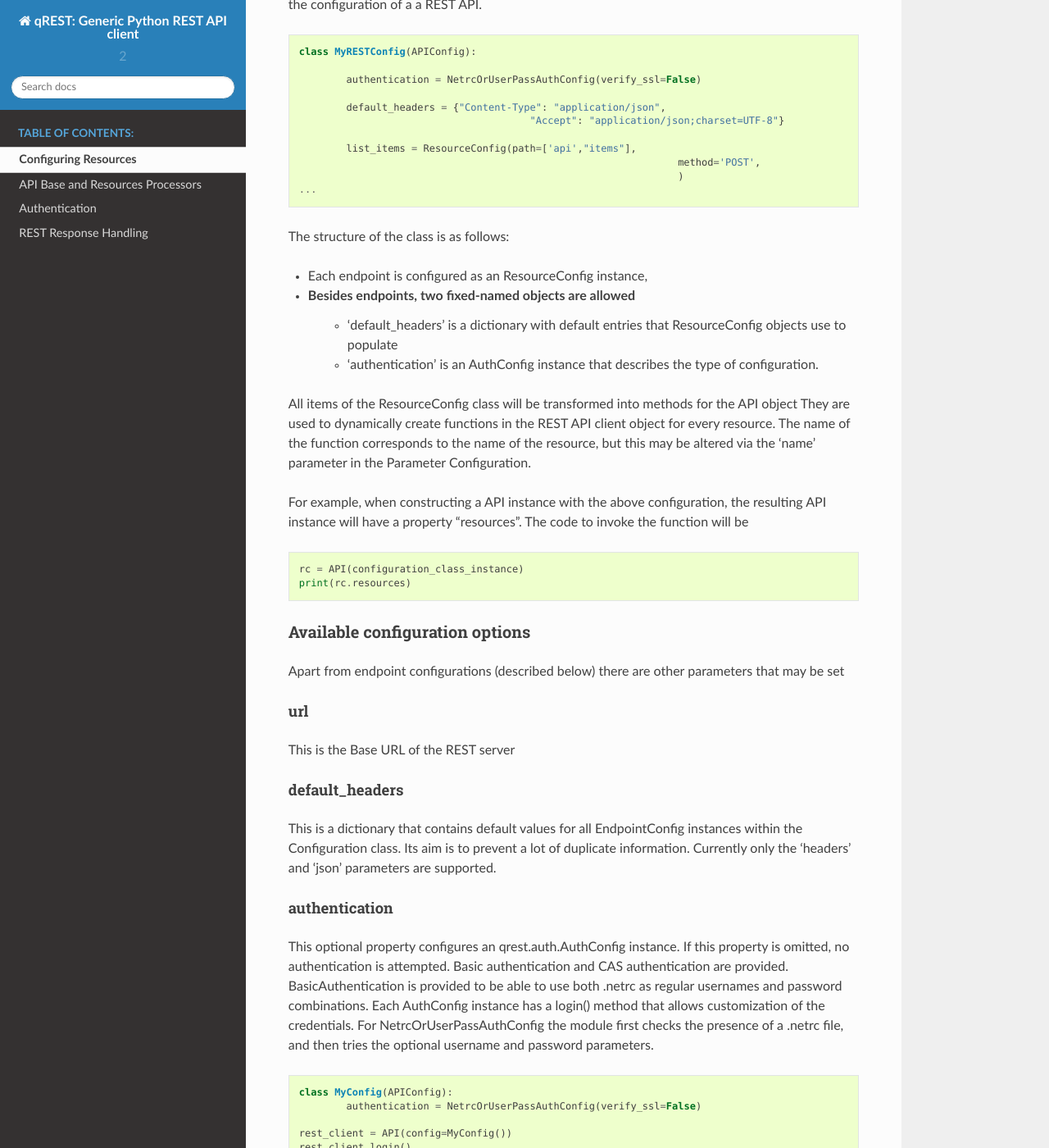
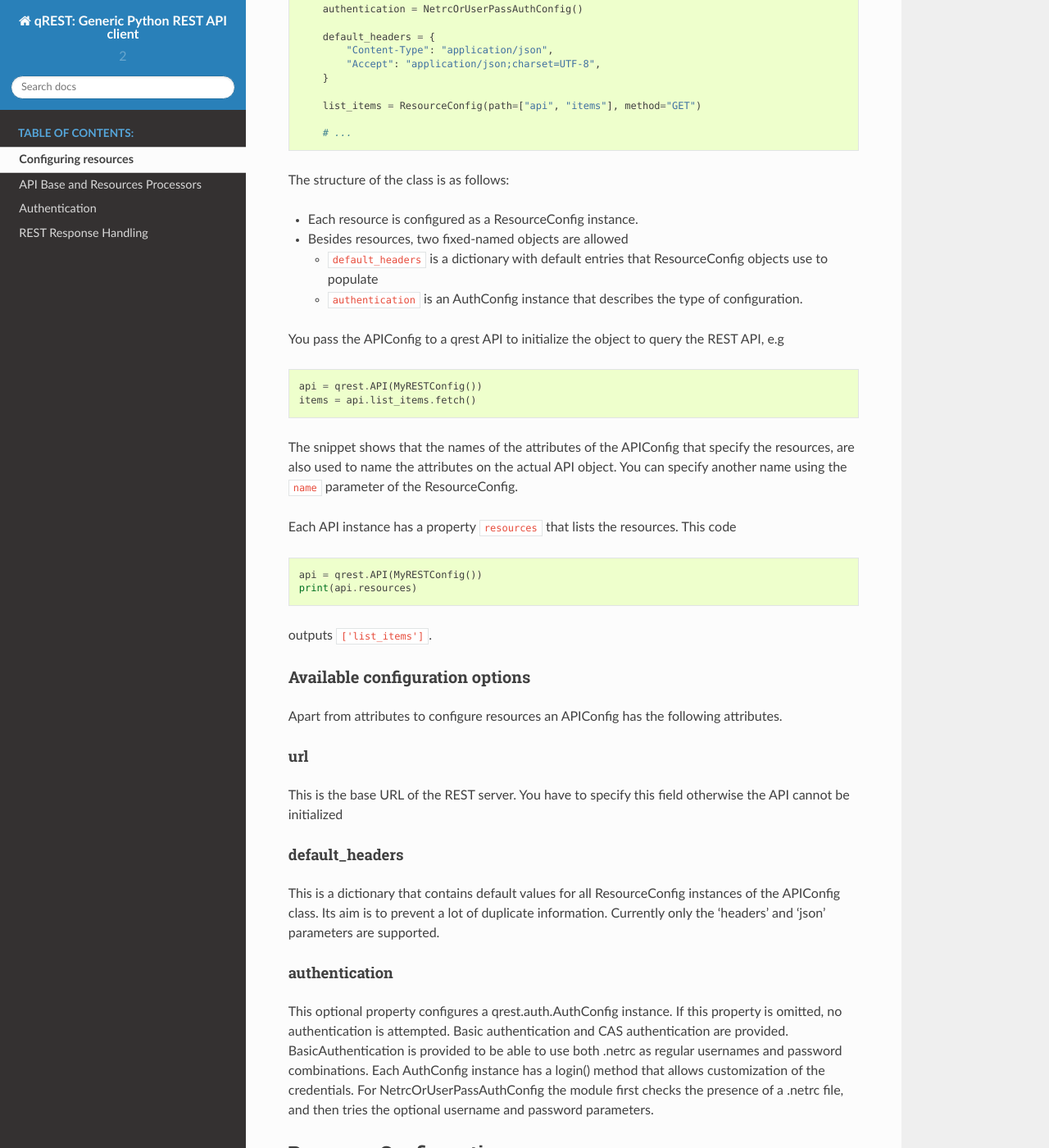
Before and after one commit to tsoenen/qrest, a Sphinx documentation site: the page built from docs/source/configuration.rst, in a window 1280 px wide and 1400 px high, scrolled down 787 px. Shown: the whole window at 82% size. Built offline with Sphinx 7.4.7 and the Read the Docs theme 2.0.0, drawn with Linux system fonts in a browser that asks for light colours; some of the changed text lies outside the part shown.

Commit message:
VSDEV-1755: Update documentation on configuring resources

```diff
--- a/docs/source/configuration.rst
+++ b/docs/source/configuration.rst
@@ -1,242 +1,249 @@
 #####################
-Configuring Resources
+Configuring resources
 #####################
-This document is part of the Python REST API client package and documents how to use the package to query arbitrary REST APIs.
-For a given REST API, the resources are described by means of a RESTConfig instance which holds the configuration of every resource in the REST API.
-The configuration class is then passed to a API object to create an interface to a REST server
 
-Basic usage is to define all parameters of the REST service into a configuration structure, and then use this as a parameter
-::
+This section documents the use of the qrest package to query arbitrary REST
+APIs. For a given REST API, you create an APIConfig that configures all the
+resources of the API [#subclass]_. A resource itself is configured using a
+ResourceConfig instance. The introduction showed how that looks for the
+JSONPlaceholder website::
 
-	class MyRESTConfig(APIConfig):
-		...
-	my_config = MyRESTConfig()
+  class JSONPlaceholderConfig(APIConfig):
 
-	rest_client = API(config=my_config)
+      url = "https://jsonplaceholder.typicode.com"
 
-or:
-::
+      all_posts = ResourceConfig(path=["posts"], method="GET", description="retrieve all posts")
 
-	class MyRESTConfig(APIConfig):
-		...
-
-	class DataRepository(Launcher):
-		config = MyRESTConfig()
-
-	data_rep = DataRepository()
-
+      filter_posts = ResourceConfig(
+          path=["posts"],
+          method="GET",
+          description="retrieve all posts by filter criteria",
+          parameters={
+              "title": QueryParameter(
+                  name="title", required=False, description="the title of the post",
+              ),
+          },
 
 
 ********************
-Server Configuration
+Server configuration
 ********************
 
-The main configuration object is a Python class inspired by the Django Model objects. It contains the configuration of a a REST API.
+The main configuration object, the APIConfig, is inspired by Django Model
+objects. It contains the configuration of a REST API.
 
 ::
 
-	class MyRESTConfig(APIConfig):
+  class MyRESTConfig(APIConfig):
 
-		authentication = NetrcOrUserPassAuthConfig(verify_ssl=False)
+      url = "http://example.com/rest/v1/"
 
-		default_headers = {"Content-Type": "application/json",
-					       "Accept": "application/json;charset=UTF-8"}
+      authentication = NetrcOrUserPassAuthConfig()
 
-		list_items = ResourceConfig(path=['api',"items"],
-									method='POST',
-									)
-	...
+      default_headers = {
+          "Content-Type": "application/json",
+          "Accept": "application/json;charset=UTF-8",
+      }
+
+      list_items = ResourceConfig(path=["api", "items"], method="GET")
+
+      # ...
 
 The structure of the class is as follows:
 
-* Each endpoint is configured as an ResourceConfig instance,
+* Each resource is configured as a ResourceConfig instance.
 
-* Besides endpoints, two fixed-named objects are allowed
-	* 'default_headers' is a dictionary with default entries that ResourceConfig objects use to populate
-	* 'authentication' is an AuthConfig instance that describes the type of configuration.
+* Besides resources, two fixed-named objects are allowed
 
-All items of the ResourceConfig class will be transformed into methods for the API object
-They are used to dynamically create functions in the REST API client object for every resource.
-The name of the function corresponds to the name of the resource, but this may be altered via the 'name' parameter in the Parameter Configuration.
+  * ``default_headers`` is a dictionary with default entries that ResourceConfig objects use to populate
+  * ``authentication`` is an AuthConfig instance that describes the type of configuration.
 
-For example, when constructing a API instance with the above configuration, the resulting API instance will have a property "resources".
-The code to invoke the function will be
+You pass the APIConfig to a qrest API to initialize the object to query the REST
+API, e.g
 
 ::
 
-	rc = API(configuration_class_instance)
-	print(rc.resources)
+  api = qrest.API(MyRESTConfig())
+  items = api.list_items.fetch()
+
+The snippet shows that the names of the attributes of the APIConfig that specify
+the resources, are also used to name the attributes on the actual API object.
+You can specify another name using the ``name`` parameter of the ResourceConfig.
+
+Each API instance has a property ``resources`` that lists the resources. This
+code
+
+::
+
+  api = qrest.API(MyRESTConfig())
+  print(api.resources)
+
+outputs ``['list_items']``.
 
 Available configuration options
 ===============================
 
-Apart from endpoint configurations (described below) there are other parameters that may be set
+Apart from attributes to configure resources an APIConfig has the following attributes.
 
 url
 ---
-This is the Base URL of the REST server
+This is the base URL of the REST server. You have to specify this field
+otherwise the API cannot be initialized
 
 default_headers
 ---------------
-This is a dictionary that contains default values for all EndpointConfig instances within the Configuration class. Its aim is
-to prevent a lot of duplicate information. Currently only the 'headers' and 'json' parameters are supported.
+This is a dictionary that contains default values for all ResourceConfig
+instances of the APIConfig class. Its aim is to prevent a lot of duplicate
+information. Currently only the 'headers' and 'json' parameters are supported.
 
 
 authentication
 --------------
-This optional property configures an qrest.auth.AuthConfig instance. If this property is omitted, no authentication is attempted.
-Basic authentication and CAS authentication are provided. BasicAuthentication is provided to be able to use both .netrc as regular usernames
-and password combinations. Each AuthConfig instance has a login() method that allows customization of the credentials. For NetrcOrUserPassAuthConfig
-the module first checks the presence of a .netrc file, and then tries the optional username and password parameters.
+
+This optional property configures a qrest.auth.AuthConfig instance. If this
+property is omitted, no authentication is attempted. Basic authentication and
+CAS authentication are provided. BasicAuthentication is provided to be able to
+use both .netrc as regular usernames and password combinations. Each AuthConfig
+instance has a login() method that allows customization of the credentials. For
+NetrcOrUserPassAuthConfig the module first checks the presence of a .netrc file,
+and then tries the optional username and password parameters.
+
+
+**********************
+Resource Configuration
+**********************
+
+This section describes the different attributes of a ResourceConfig. It uses the
+following ResourceConfig as an example::
+
+  class MyConfig(APIConfig):
+
+      get_posts = ResourceConfig(
+          method="GET",
+          path=["rest", "v1", "{location}", "posts"],
+          description="this describes the role of the endpoint",
+          path_description={"location": "this describes the location part of the parameter"},
+          headers={"command": "search"},
+          processor=JSONResource(extract_section=["_embedded", "posts"], create_attribute="myposts"),
+          parameters={"post_uid": BodyParameter(name="PostUID")},
+      )
+
+  api = API(config=MyConfig())
+
+method
+======
+
+The resource method configuration option specifies which HTTP request method
+should be used. Commonly used HTTP request methods are GET, POST, PUT and
+DELETE. If no resource method has been specified, the default method GET will be
+used. For request methods where content is part of the request body, the "data"
+parameter of the resource function can be used.
+
+In other words the code
 
 ::
 
-	class MyConfig(APIConfig):
-		authentication = NetrcOrUserPassAuthConfig(verify_ssl=False)
+  api.get_posts(post_uid="12345")
 
-	rest_client = API(config=MyConfig())
-	rest_client.login()
+will perform a HTTP GET request with ``{"PostUID": 12345}`` as the request body.
 
+path
+====
 
+One of the configuration options of a resource, is the path. The path option is
+a list of strings that, when joined by a forward slash "/", specifies where the
+resource is located in the REST API. If a path parameter is used, you can put
+curly braces "{}" around the name of that parameter. From the example above::
 
-**********************
-Endpoint Configuration
-**********************
+  path=["rest", "v1", "{location}", "posts"],
+
+Here, the above configuration corresponds to a path of
+``rest/v1/{location}/posts`` where ``{location}`` is specified by a required
+keyword parameter in the function call. To give an example, the code
 
 ::
 
-	get_posts = ResourceConfig(path=['rest', 'v1', '{location}',"posts"],
-								description='this describes the role of the endpoint',
-								path_description={'location': 'this desribes the path parameter',}
-								method='POST',
-								headers={"command": "search"},
-								processor=JSONResource(extract_section=["_embedded", "posts"],create_attribute="myposts",)
-								parameters={
-									'post_uid': BodyParameter(name="PostUID"),
-								},
-							)
+  api.get_posts.fetch(location='myhouse')
 
+will request the resource at URL http://example.com/rest/v1/myhouse/posts.
 
-Method
-======
+description
+===========
 
-The resource method configuration option specifies which HTTP request method should be used.
-Commonly used HTTP request methods are "GET", "POST", "PUT" and "DELETE".
-If no resource method has been specified, the default method "GET" will be used.
-For request methods where content is part of the request body, the "data" parameter of the resource function can be used.
-
-In other words the code below
+This parameter describes the resource, e.g.
 
 ::
 
-	rc = API(config=MyConfig())
-	rc.get_posts(post_uid='12345')
+  assert "this describes the role of the endpoint" == api.get_posts.description
 
-will perform a HTTP POST request with {"PostUID": 12345} as the request body.
+path_description
+================
 
-Path
-====
-
-One of the configuration options of a resource, is the path.
-The path option is a list of strings that, when joined by a forward slash "/", specifies where the resource is located in the REST API.
-If a path parameter is used, you can put curly braces "{}" around the name of that parameter. From the example above:
+This parameter describes the individual path parameters, e.g.
 
 ::
 
-	path=['rest', 'v1', '{location}',"posts"]
+  assert "this describes the location part of the parameter" == api.get_posts.help('location')
 
-Here, the above configuration corresponds to a path of "../{location}/.." where "{location}" is a required parameter specified in the function call.
-The following code
+processor
+=========
 
-::
+When you create an API for an APIConfig, the API will have a Resource instance
+for every ResourceConfig of the APIConfig. It is the Resource that sends out the
+request to the REST API and that makes sure the response is handled. There are
+different Resource classes to handle different the content types. Out of the box
+qrest provides a JSONResource to handle JSON responses and CSVResource to handle
+CSV responses. You can create your own Response subclass to add specific
+functionality, e.g. to support paging.
 
-	rc = API(config=MyConfig())
-	rc.get_posts.fetch(location='myhouse')
-
-will request the resource at the URL: "http://example.com/rest/v1/myhouse/posts".
-
-
-Description
-===========
-allows you to add description for the endpoint
-
-::
-
-	rc = API(config=MyConfig())
-	rc.get_posts.description
-
-This will print "this describes the role of the endpoint" to screen
-
-
-Path_description
-================
-allows you to add description for path parameters of the endpoint
-
-::
-
-	rc = API(config=MyConfig())
-	rc.get_posts.help('location')
-
-This will print "this desribes the path parameter" to screen.
-
-
-Processor
-============
-
-Normally a call to an endpoint returns a Response object. For most needs it may be required to subclass this
-object to add functionality (paging is a typical example). This functionality may be specific for your REST service.
-Creating custom RestResponse objects is however not in scope of this document. This parameter allows to set and
-configure the Resource object that handles the interaction for one specific endpoint
-
+Optional parameter ``processor`` configures the actual Resource object that the
+resulting API instance will use. If you don't specify this parameter, the API
+instance will use a standard JSONResource.
 
 JSONResource
 ------------
 
-Often a REST call will return a complicated JSON object, where the 'interesting' data is embedded within a structure. This parameter
-creates a 'direct link' to this data. For example when the return data is
+A JSONResource can be configured to extract specific data from a JSON response.
+It accepts keyword parameter ``extract_section`` that specifies a list of
+strings that forms the path to the relevant key. Say the response looks like
+this::
+
+  {"_embedded": {"posts": ["a", "b", "c"], "count": 3}, "_links": {"self": "http://someurl"}}
+
+and you are only interested in the value of key ``["_embedded"]["posts"]``. The
+specified JSONResource will do exactly that::
+
+  assert ['a','b','c'] == api.get_posts().fetch()
+
+The JSONResource shows another keyword parameter, viz. ``create_attribute``.
+This parameter tells the JSONResource to store the retrieved value in a separate
+attribute that is named using keyword parameter ``create_attribute``, e.g.
 
 ::
 
-	{ "_embedded": { "posts":['a','b','c'],
-					"count":3
-				},
-	"_links":{"self":"http://someurl"}
-	}
+  assert ['a','b','c'] == api.get_posts().myposts
 
-The "extract_section" option will probably be the most used one.
-With this option, you can specify where to look for the resulting Python object in the response body JSON content.
-The "extract_section" JSON option is a list of strings and traverses the response body JSON content looking for nested keys, following the order of the specified list.
-THe "create_attribute" option is the name of an attribute that is created to store the returned data.
-The following configuration for example will look for the response_json["_embedded"] object for the first resource name and the response_json["_embedded"]["posts"] object for the second resource name.
+Even if you don't specify ``create_attribute``, the retrieved value is
+always accessible via attribute ``data``::
 
-Then it is possible to do either of:
+  assert ['a','b','c'] == api.get_posts().data
 
-::
+Finally, you can access the complete JSON response via attribute ``raw``::
 
-	rc = API(config=MyConfig())
-	print(rc.get_posts().fetch())  # will print ['a','b','c']
+  assert {
+      "_embedded": {"posts": ["a", "b", "c"], "count": 3},
+      "_links": {"self": "http://someurl"},
+  } == api.get_posts().raw
 
-	returned_posts = rc.get_posts().myposts
-	print(returned_posts)  # will print ['a','b','c']
-
-	print(rc.get_posts().data)  # will print ['a','b','c']
-
-	print(rc.get_posts().raw)  # will print the complete return JSON
-
-
-As shown, there are multiple ways to retreive data. Specifically, the 'data' attribute doubles that of the 'myposts' attribute. This
-is done to allow both user-friendly coding (using the myposts), but the possibility to be consistent ('data' is always available and
-thus predictable)
-
-
-
-
+As shown, there are multiple ways to retrieve data. Specifically, the ``data``
+attribute doubles that of the ``myposts`` attribute. This is done to allow both
+user-friendly coding (using the myposts), but the possibility to be consistent
+(``data`` is always available and thus predictable)
 
 Headers
 =======
 
 The required headers to be added to the request. Needs to be a dictionary
-
 
 Parameters
 ==========
@@ -244,108 +251,129 @@
 this is a list of ParameterConfig instances that describe the query and body parameters of the request
 
 
-
 ***********************
 Parameter Configuration
 ***********************
 
-The parameters dictionary contains all possible parameters for this endpoint, described using ParameterConfig instances.
-The ParameterConfig class is subclassed into BodyParameter and QueryParameter.
+A ResourceConfig accepts the keyword argument ``parameters``, which is a
+dictionary that specifies the possible parameters for this resource. Each
+parameter is specified as a BodyParameter or QueryParameter, both subclasses of
+ParameterConfig.
 
-A QueryParameter is usually used in a HTTP GET request, by supplementing the request URL by a question mark "?" and adding key-value pairs separated by ampersands "&".
-An example: "http://example.com/resource?isThere=true&radius=2&...
-
-A BodyParameter ends up inside the body of a request (similar to the parameters in curl -X POST -d '{"key":"value","type":"json"}' http://localhost:8080/api/call)
-Although it is possible to use QueryParameters in a POST request, one cannot use POST parameters in a GET request.
+A BodyParameter ends up inside the body of a request similar to the parameters
+in curl, e.g
 
 ::
 
-	get_items = ResourceConfig(
-		...
-		parameters={'param1': BodyParameter(name="Parameter1", exclusion_group="group_a"),
-					'param2': BodyParameter(name="Parameter2", exclusion_group="group_a"),
-					'multi_param': BodyParameter("MultiParameter", multiple=True),
-					'required_param': BodyParameter(name="RequiredParameter",
-													required=True,
-													),
-					'describe_param': BodyParameter(name="DescribedParameter",
-													description='This parameter is described'
-													),
-					'choices_param': QueryParameter(name="ChoicesParam",
-													default='key',
-													choices=['key','name','date','value']),
-			},
-		...
-		)
+  curl -X POST -d '{"key":"value","type":"json"}' http://localhost:8080/api/call
 
-Name
-====
-the 'remote' name of the parameter. this name is what the REST resource actually gets to interpret
-
-For example, the above configuration specifies one (optional) query parameter with a name of "required_param".
-An example invocation is given below:
+Although it is possible to use query parameterrs in a POST request, one cannot
+use body parameters in a GET request. A query parameter is usually used in a
+HTTP GET request, by supplementing the request URL by a question mark ``?`` and
+adding key-value pairs separated by ampersands ``&``. To give an example,
 
 ::
 
-	rc = API(url="http://example.com", config=MyConf())
-	rc.get_items(choices_param="value")
+  http://example.com/resource?isThere=true&radius=2&...
 
-This will request the resource at the URL: "http://example.com?ChoicesParam=value".
+To explain the different keyword arguments of a BodyParameter and
+QueryParameter, we use the following ResourceConfig
+
+::
+
+  get_items = ResourceConfig(
+      # ...
+      parameters={
+          "param1": BodyParameter(name="Parameter1", exclusion_group="group_a"),
+          "param2": BodyParameter(name="Parameter2", exclusion_group="group_a"),
+          "multi_param": BodyParameter("MultiParameter", multiple=True),
+          "required_param": BodyParameter(name="RequiredParameter", required=True,),
+          "describe_param": BodyParameter(
+              name="DescribedParameter", description="This parameter is described"
+          ),
+          "choices_param": QueryParameter(
+              name="ChoicesParam", default="key", choices=["key", "name", "date", "value"]
+          ),
+      },
+      # ...
+  )
+
+name
+====
+
+This (keyword) argument specifies the 'remote' name of the parameter, i.e., what
+the REST resource actually gets to interpret. For example, the configuration
+specifies a QueryParameter for key ``choices_param``, whose 'remote' name is
+``ChoicesParam``. This means that the call
+
+::
+
+  api.get_items(choices_param="value")
+
+will request the resource at URL http://example.com?ChoicesParam=value
 
 
-Required
-=============================
-if this parameter is ommitted in the qyery, throw an exception
-Query parameters are optional by default, but can be configured to be required (and will be validated as a result of that).
-The "required" option is an optional boolean configuration value and is "False" by default.
+required
+========
+
+This argument is an optional Boolean value: if the value is True but the
+parameter is ommitted in the call, the API instance will raise an exception. By
+default, its value is False.
 
 
 multiple
-=============================
-if set to True, the value of the query parameter is a list
-Some query parameters can be used multiple times in a URL.
-This can be helpful if some query parameter key needs a list of values.
-The "multiple" option is an optional boolean configuration value and is "False" by default.
-When set to "True", not only single values ("some_value" or 1 or True or ...) but also lists can be used "[1, 2, 3]".
+========
 
-For example, the above configuration specifies one (optional) query parameter with a name of "multi_param" and allows lists as its value.
-One can indeed write
+This argument is an optional Boolean value: if the value is if set to True, not
+only single values can be used but also a list of values.
+
+Some query parameters can be used multiple times in a URL. This can be helpful
+if some query parameter key needs a list of values.
+
+For example, the configuration specifies a QueryParameter for key
+``multi_param``. One can indeed write
 
 ::
 
-	rc.resource_name(multi_param=["some_value", "some_value_2"])
+  api.resource_name(multi_param=["some_value", "some_value_2"])
 
-for passing multiple values or
+to request the resource at
+http://example.com?multi_param=some_value&multi_param=some_value_2
+
+A single value is still allowed, so
 
 ::
 
-	rc.resource_name(multi_param="some_value")
+  rc.resource_name(multi_param="some_value")
 
-for passing a single value. This will request the resource at the URL:
-"http://example.com?multi_param=some_value&multi_param=some_value_2" in the first
-case and "http://example.com?multi_param=some_value" in the latter case.
+will request http://example.com?multi_param=some_value
 
+exclusion_group
+===============
 
-Exclusion_group
-=============================
-Parameters in the same exclusion group may not be used together
-Groups can be used to specify dynamic key-value pairs that can't be combined in a single request.
-If, for instance, some query parameter key can have different names but only one of those names can be used in a request, then grouping is needed.
-In the above example, the user must either set param1 or param2 (or neither) , but cannot set both param1 and param2.
+Parameters in the same exclusion group cannot be used together. Groups can be
+used to specify dynamic key-value pairs that cannot be combined in a single
+request. For instance, if some query parameter key can have different names but
+only one of those names can be used in a request, then grouping is needed.
 
+For example, the configuration specifies that one should either pass ``param1``
+or ``param2``, or neither, but not both.
 
-Default
-=============================
-the default entry if this parameter is not supplied
+default
+=======
 
-Choices
-=============================
-a list of possible values for this parameter
+This argument specifies the value that will be used if the parameter is not
+supplied.
 
-Description
-=============================
-any information about the parameter, such as data format
+choices
+=======
 
+This argument specifies the list of values that are allowed for the parameter.
+
+description
+===========
+
+This argument describes the parameter.
 
 ********************
 Configuration Module
@@ -354,26 +382,33 @@
 .. automodule:: qrest.conf
 
 .. autoclass:: APIConfig
-	:members:
-	:private-members:
-	:special-members: __init__
+  :members:
+  :private-members:
+  :special-members: __init__
 
 .. autoclass:: ResourceConfig
-	:members:
-	:private-members:
-	:special-members: __init__
+  :members:
+  :private-members:
+  :special-members: __init__
 
 .. autoclass:: ParameterConfig
-	:members:
-	:private-members:
-	:special-members: __init__
+  :members:
+  :private-members:
+  :special-members: __init__
 
 .. autoclass:: QueryParameter
-	:members:
-	:private-members:
-	:special-members: __init__
+  :members:
+  :private-members:
+  :special-members: __init__
 
 .. autoclass:: BodyParameter
-	:members:
-	:private-members:
-	:special-members: __init__
+  :members:
+  :private-members:
+  :special-members: __init__
+
+.. rubric:: Footnotes
+
+.. [#subclass] You actually create an instance of an APIConfig *subclass*. The
+               APIConfig class itself does not specify any resources.
+.. [#requests.Response] qrest uses the requests library to execute the requests.
+                        The "raw response" is a ``requests.Response`` object.
```
